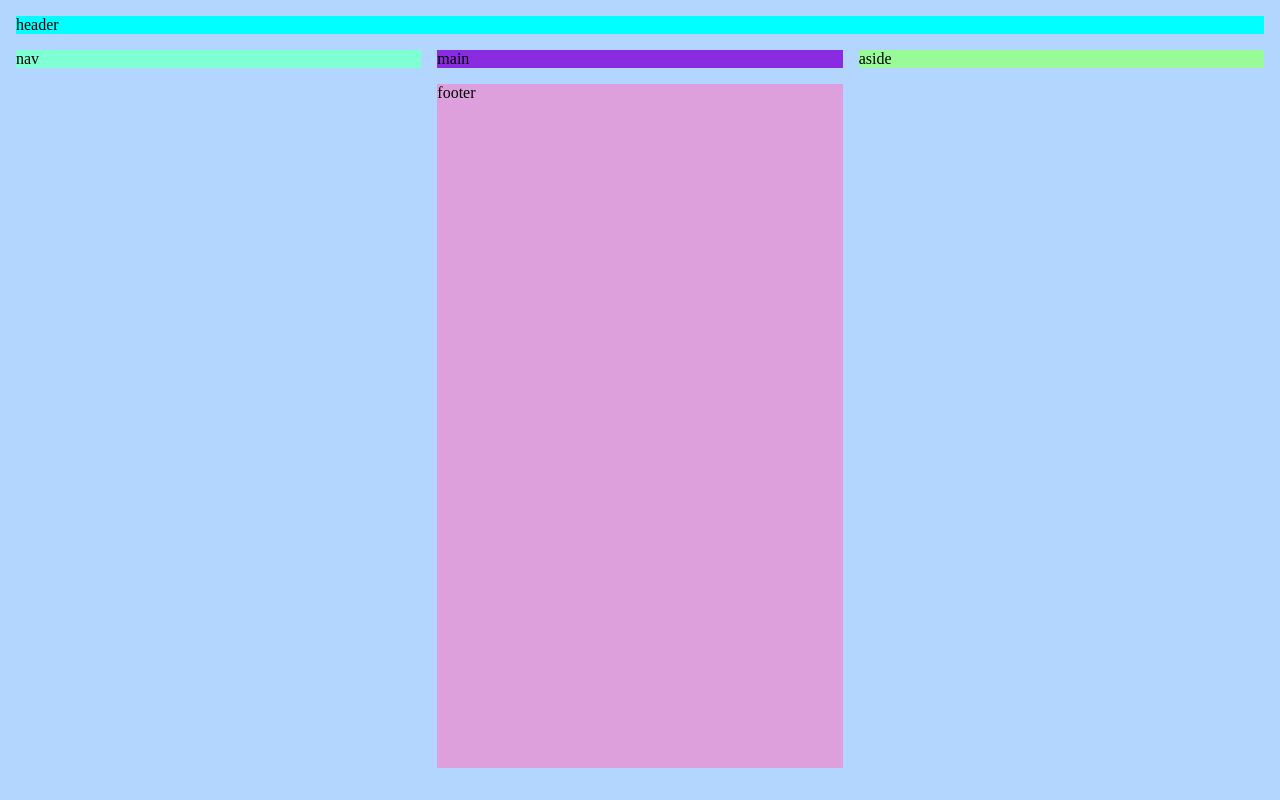
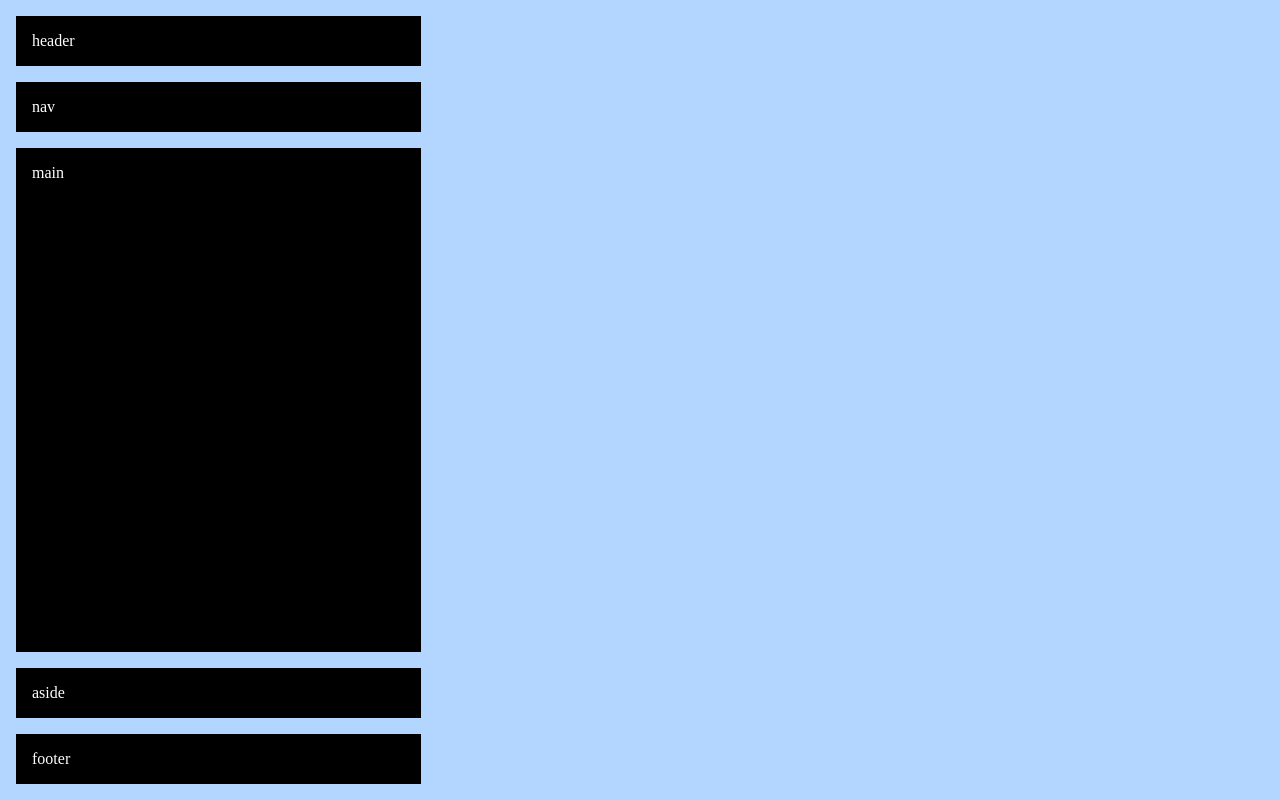
Before and after one commit to vdianacv/Velas-Semillas, a website: page Index.html in a window 1280 px wide. Drawn offline with Linux system fonts and the light colour scheme.

Commit message:
commit on master

```diff
--- a/SCSS/style.scss
+++ b/SCSS/style.scss
@@ -11,41 +11,45 @@ body{
   grid-template-rows: auto auto 1fr auto;
   min-height: 100vh;
   grid-template-columns: 1fr;
-  grid-template-areas: "header header header" "nav main aside" ".footer.";
+  grid-template-areas: "header" "nav" "main" "aside" "footer";
+
+  header,
+  nav,
+  main,
+  aside,
+  footer{
+    background-color: black;
+    color: white;
+    padding: 1rem;
+  }
 
   header{
     grid-area: header;
-    background-color: aqua;
+  }
+  nav{
+    grid-area: nav;
+  }
+  main{
+    grid-area: main;
+  }
+  aside{
+    grid-area: aside;
+  }
+  footer{
+    grid-area: footer;
   }
 
-  nav{
-    grid-area: nav;
-    background-color: aquamarine;
-  }
+}
 
-  main{
-    grid-area: main;
-    background-color: blueviolet;
-  }
 
-  aside{
-    grid-area: aside;
-    background-color: palegreen;
-  }
-
-  footer{
-    grid-area: footer;
-    background-color: plum;
-  }
-}
 
 @media only screen and  (min-width: 401px) and (max-width: 960px) {
   body{
     grid-template-columns: repeat(4, 1fr);
   }
   nav{
-    grid-row: 1/3 ;
-    grid-column: 1/3;
+    grid-row: 1/4 ;
+    grid-column: 1/4;
   }
   header{
     grid-row: 1/2;
@@ -70,11 +74,11 @@ body{
     grid-template-columns: repeat(3, 1fr);
   }
   header{
-    grid-column: 1/ span 3;
+    grid-column: 1/ span 4;
     grid-row: 1/2;
   }
   nav{
-    grid-column: 1/ span 3 ;
+    grid-column: 1/ span 1 ;
     grid-row: 2/3;
   }
   main{
```
Also changed, not shown: CSS/style.css, 1 other file.
